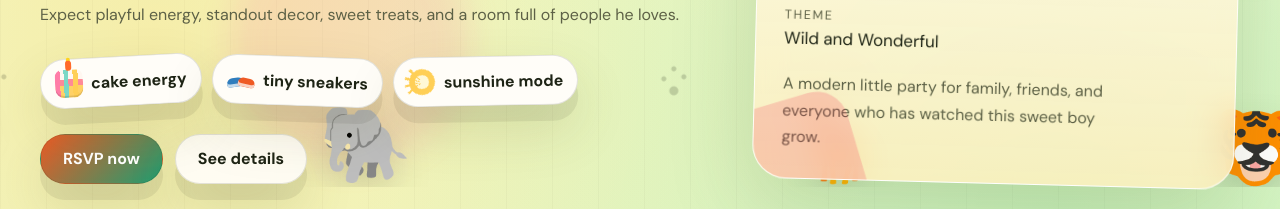
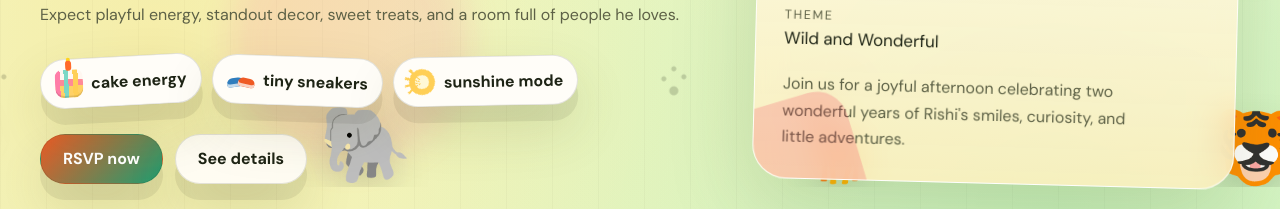
Before and after one commit to venkat602609/rishi-second-birthday-invite, a website: page index.html in a window 1280 px wide. Shown: the part 589-798 px from the top of the page. Drawn offline with Linux system fonts and the light colour scheme.

Commit message:
Update hero invite copy

```diff
--- a/index.html
+++ b/index.html
@@ -89,8 +89,8 @@
               </div>
             </dl>
             <p class="hero-card-note">
-              A modern little party for family, friends, and everyone who has
-              watched this sweet boy grow.
+              Join us for a joyful afternoon celebrating two wonderful years of
+              Rishi's smiles, curiosity, and little adventures.
             </p>
           </section>
         </div>
```
